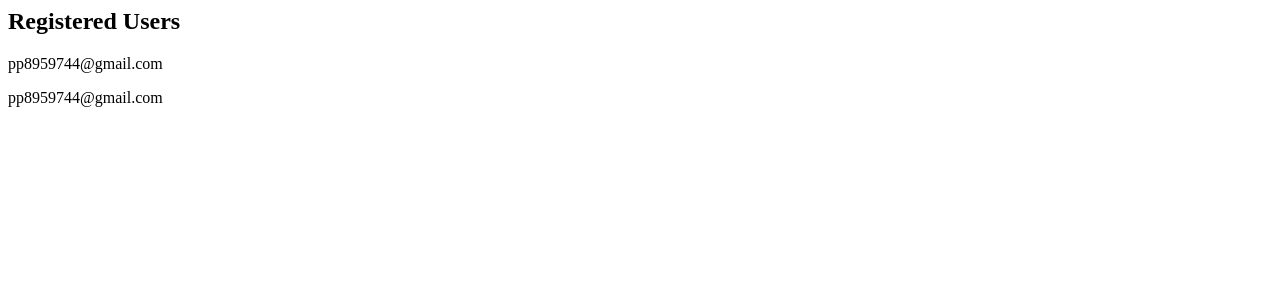
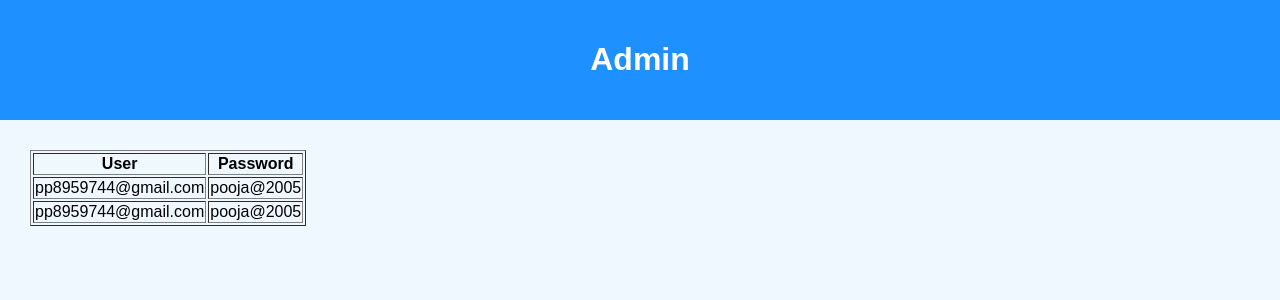
Before and after one commit to priyuuu-0906/AI-Career-Guidance-System, a Flask app: page /admin in a window 1280 px wide. Shown: the top 300 px of the page. Run offline with Flask 3, Linux system fonts and the light colour scheme; data comes from the database, SQL or seed files in the repository.

Commit message:
Refactor admin.html to improve user display format
Signed-off-by: Priyadharshini Suresh  <priyadharshinivijaya0906@gmail.com>

```diff
--- a/templates/admin.html
+++ b/templates/admin.html
@@ -1,7 +1,20 @@
-<h2>Registered Users</h2>
-
+<!DOCTYPE html>
+<html>
+<head>
+<link rel="stylesheet" href="{{ url_for('static', filename='style.css') }}">
+</head>
+<body>
+<header><h1>Admin</h1></header>
+<main>
+<table border="1">
+<tr><th>User</th><th>Password</th></tr>
 {% for user in users %}
-
-<p>{{user[0]}}</p>
-
+<tr>
+<td>{{ user[0] }}</td>
+<td>{{ user[1] }}</td>
+</tr>
 {% endfor %}
+</table>
+</main>
+</body>
+</html>
```
